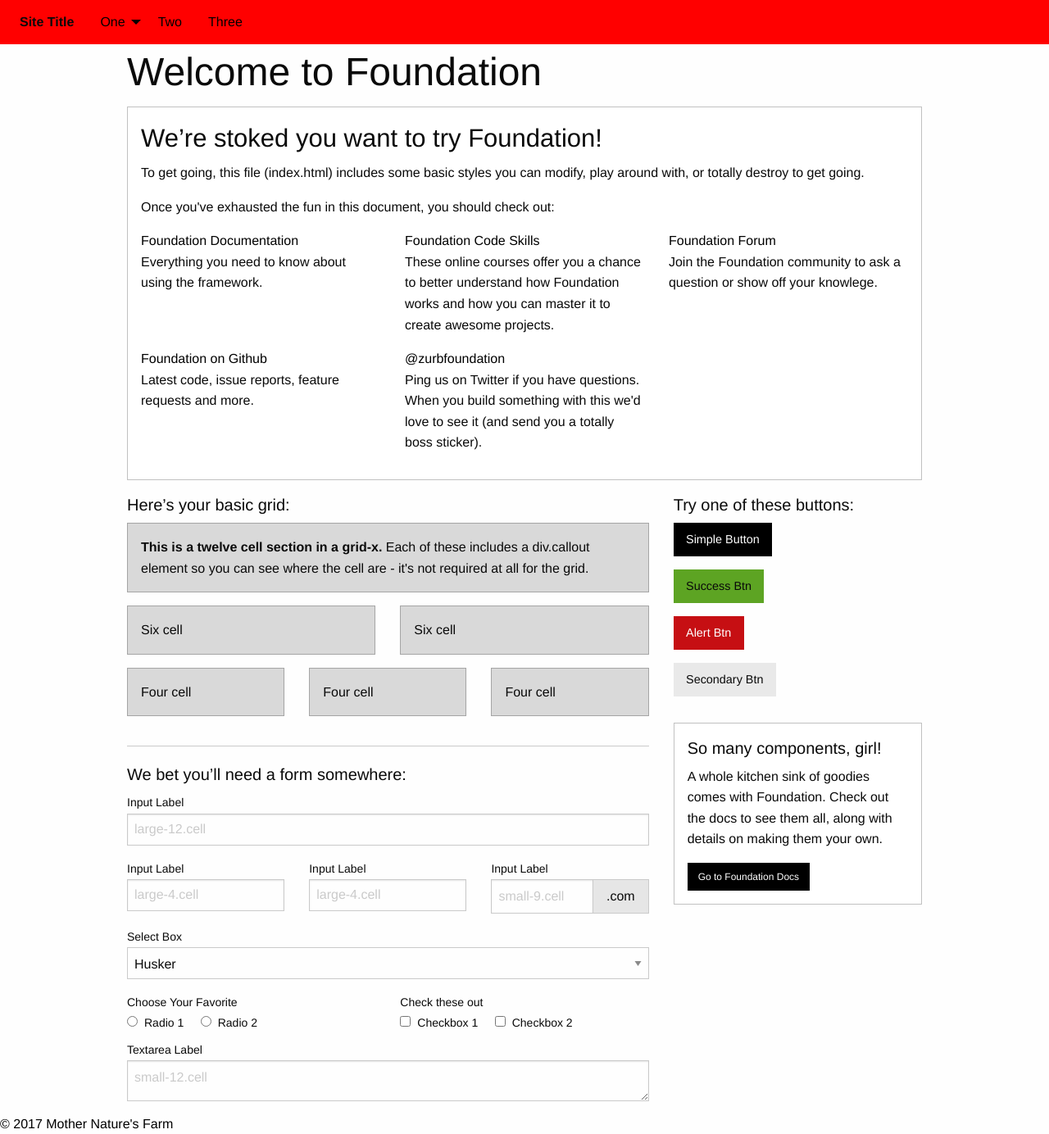
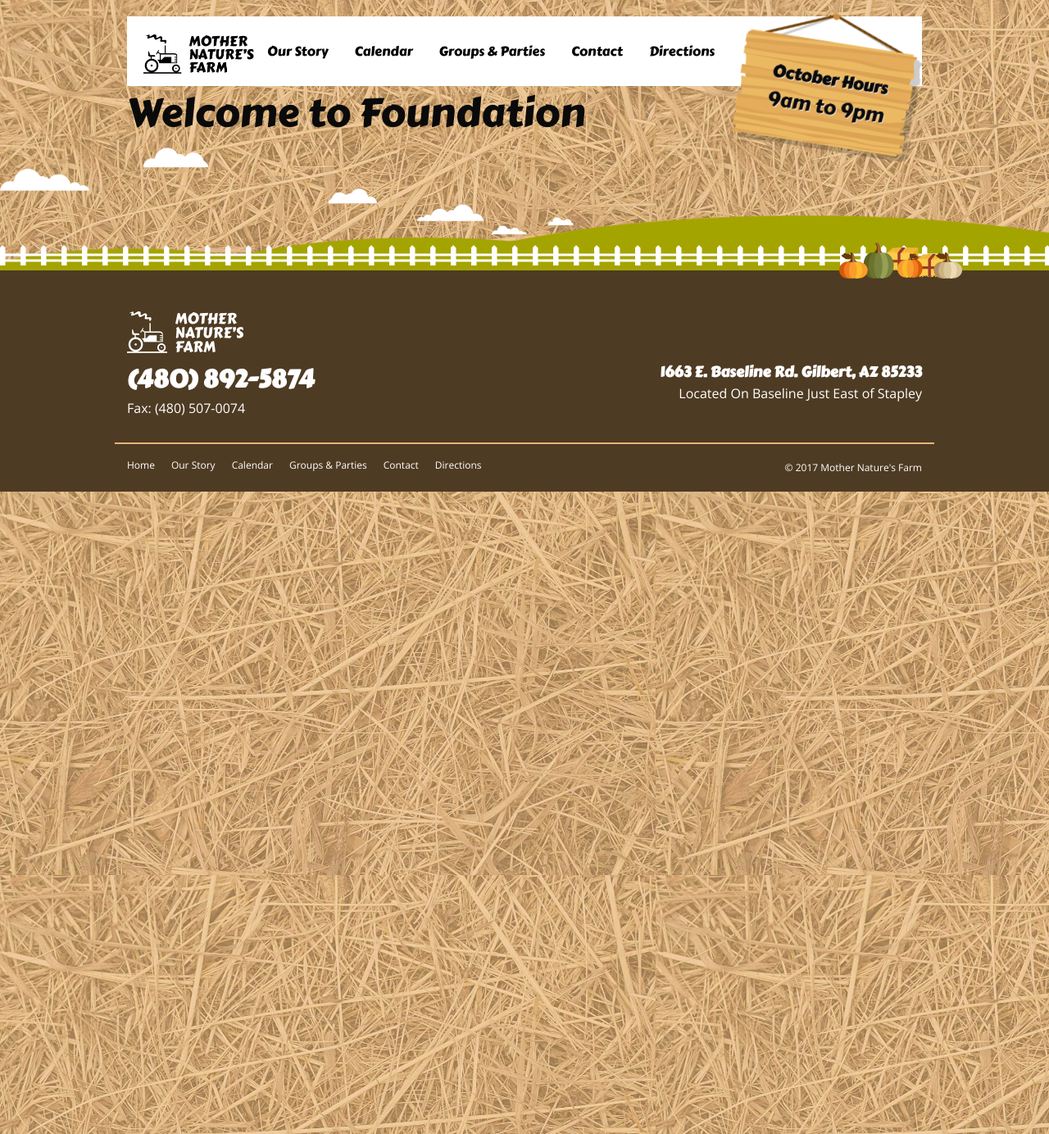
Before and after one commit to kristenzirkler/mother-natures-farm, a Jekyll site: the page built from index.html, in a window 1280 px wide. Shown: the whole page at 82% size. Built offline with Jekyll 4.4.1, drawn with Linux system fonts in a browser that asks for light colours.

Commit message:
Header & footer - desktop

```diff
--- a/_includes/footer.html
+++ b/_includes/footer.html
@@ -1,5 +1,48 @@
+<div class="footer-scene">
+	<div class="pumpkins"><img src="{{ base.url }}/img/scene-pumpkins.png" alt="Pumpkins at Mother Nature's Farm" /></div>
+	<div class="clouds">&nbsp;</div>
+	<div class="fence">&nbsp;</div>
+	<div class="grass"><img src="{{ base.url }}/img/scene-grass.png" alt="Grass on the Farm" /></div>
+	<div class="clouds medium">&nbsp;</div>
+	<div class="clouds back">&nbsp;</div>
+</div>
 <div class="footer">
-  <div class="inner">
-    <a class="logo" href="{{ site.baseurl }}/">&copy; {{ site.time | date: '%Y' }} Mother Nature's Farm</a>
-  </div>
-</div>
+
+	<div class="grid-container footer-main-row">
+		<div class="grid-x grid-padding-x">
+			<div class="large-12 cell">
+				<a href="{{ site.baseurl }}/" class="logo"><img src="{{ base.url }}/img/mothernaturesfarm-logo-white.png" alt="Mother Nature's Farm - Gilbert AZ" /></a>
+			</div>
+			<div class="large-6 cell footer-left">
+				<strong>(480) 892-5874</strong>
+				<span>Fax: (480) 507-0074<span>
+			</div>
+			<div class="large-6 cell footer-right">
+				<a href="https://www.google.com/maps?f=q&source=embed&hl=en&geocode&q=1663+E.+Baseline+RD.,+Gilbert,+AZ+85233-1542&sll=37.0625,-95.677068&sspn=54.489258,113.818359&ie=UTF8&hq&hnear=1663+E+Baseline+Rd,+Gilbert,+Maricopa,+Arizona+85233&ll=33.376412,-111.795502&spn=0.034404,0.054932&z=14&iwloc=A" target="_blank">
+				<strong>1663 E. Baseline Rd. Gilbert, AZ 85233</strong>
+				<span>Located On Baseline Just East of Stapley</span>
+				</a>
+			</div>
+		</div>
+	</div>
+	<div class="grid-container footer-bottom-line">
+		<div class="grid-x grid-padding-x">
+
+		    <div class="large-8 cell">
+				<ul class="menu">
+					<li><a href="{{ site.baseurl }}/">Home</a></li>
+					<li><a href="#">Our Story</a></li>
+					<li><a href="#">Calendar</a></li>
+					<li><a href="#">Groups &amp; Parties</a></li>
+					<li><a href="#">Contact</a></li>
+					<li><a href="#">Directions</a></li>
+				</ul>
+		    </div>
+		    <div class="large-4 cell">
+				<div class="copyright"><a href="{{ site.baseurl }}/">&copy; {{ site.time | date: '%Y' }} Mother Nature's Farm</a></div>
+		    </div>
+		</div>
+
+	</div>
+
+</div><!-- .footer -->
--- a/_includes/header.html
+++ b/_includes/header.html
@@ -1,5 +1,7 @@
-<div class="row">
-	<div class="columns">
+<div class="grid-container">
+  <div class="grid-x grid-padding-x">
+    <div class="large-12 cell">
+
 		<div class="title-bar" data-responsive-toggle="example-animated-menu" data-hide-for="medium">
 		  <button class="menu-icon" type="button" data-toggle></button>
 		  <div class="title-bar-title">Menu</div>
@@ -7,19 +9,22 @@
 
 		<div class="top-bar" id="example-animated-menu" data-animate="hinge-in-from-top spin-out">
 		  <div class="top-bar-left">
-	    <ul class="dropdown menu" data-dropdown-menu>
-	      <li class="menu-text">Site Title</li>
-	      <li>
-	        <a href="#">One</a>
-	        <ul class="menu vertical">
-	          <li><a href="#">One</a></li>
-	          <li><a href="#">Two</a></li>
-	          <li><a href="#">Three</a></li>
+		    <ul class="menu">
+		      <li class="menu-logo"><a href="#"><img src="{{ base.url }}/img/mothernaturesfarm-logo.png" alt="Mother Nature's Farm - Gilbert AZ" /></a></li>
+		      <li><a href="#">Our Story</a></li>
+		      <li><a href="#">Calendar</a></li>
+		      <li><a href="#">Groups &amp; Parties</a></li>
+		      <li><a href="#">Contact</a></li>
+		      <li><a href="#">Directions</a></li>
 		    </ul>
-	      </li>
-	      <li><a href="#">Two</a></li>
-	      <li><a href="#">Three</a></li>
-	    </ul>
+		  </div>
+			<div class="top-bar-right">
+				<div class="top-bar-hours">
+					<strong>October Hours</strong>
+					<em>9am to 9pm</em>
 				</div>
 			</div>
 		</div>
+	</div>
+  </div>
+</div>
--- a/_layouts/default.html
+++ b/_layouts/default.html
@@ -19,6 +19,9 @@
 
   <link rel="stylesheet" href="{{ site.baseurl }}/css/foundation.css">
   <link rel="stylesheet" href="{{ site.baseurl }}/css/style.css">
+
+  <!-- Custom Fonts -->
+  <link href="https://fonts.googleapis.com/css?family=Carter+One|Open+Sans:400,800" rel="stylesheet">
 
   <!-- replace with only the icons needed
   <link rel="stylesheet" href="http://maxcdn.bootstrapcdn.com/font-awesome/4.3.0/css/font-awesome.min.css"-->
--- a/css/style.scss
+++ b/css/style.scss
@@ -2,4 +2,6 @@
 ---
 
 @import '_variables';
+@import 'typography';
+
 @import 'site-frame';
--- a/index.html
+++ b/index.html
@@ -14,7 +14,7 @@
           <h1>Welcome to Foundation</h1>
         </div>
       </div>
-
+{% if 1==2 %}
       <div class="grid-x grid-padding-x">
         <div class="large-12 cell">
           <div class="callout">
@@ -43,11 +43,9 @@
           </div>
         </div>
       </div>
-
       <div class="grid-x grid-padding-x">
         <div class="large-8 medium-8 cell">
           <h5>Here&rsquo;s your basic grid:</h5>
-          <!-- Grid Example -->
 
           <div class="grid-x grid-padding-x">
             <div class="large-12 cell">
@@ -160,4 +158,5 @@
           </div>
         </div>
       </div>
+{% endif %}
     </div>
--- a/scss/_variables.scss
+++ b/scss/_variables.scss
@@ -1,8 +1,7 @@
-$body-background: #fff;
-
-$page-background: $body-background;
-
-$main-color: #f00;
+$brand-tan: #E5B57A;
+$brand-blue: #5098CB;
+$brand-green: #00BB98;
+$brand-brown: #4E3B23;
 
 $white: #fff;
 $gray-lightest: #f5f4f2;
@@ -10,18 +9,24 @@
 $gray: #8d9095;
 $black: #000;
 
-$font-family: 'HelveticaNeue-Light', 'Helvetica Neue Light', 'Helvetica Neue', Helvetica, Arial, 'Lucida Grande', sans-serif;
-$accent-font: Arial, 'Lucida Grande', sans-serif;
+$body-background: $brand-tan;
+$page-background: $white;
+
+$main-color: $black;
+
+$font-family: 'Open Sans',  Arial, Helvetica, 'Lucida Grande', sans-serif;
+$accent-font: 'Carter One', 'Arial-Black', Arial, Helvetica, 'Lucida Grande', sans-serif;
 
 $font-color: $black;
 $link: $main-color;
+$link-hover: $brand-tan;
 
 $error: #d92424;
 
-$page-size: 960px;
+//$page-size: 990px;
 
-$desktop-side-space: 20px;
-$mobile-side-space: 30px;
+//$desktop-side-space: 20px;
+//$mobile-side-space: 30px;
 
 @mixin transition($transitions) {
     -webkit-transition: $transitions;
--- a/scss/site-frame.scss
+++ b/scss/site-frame.scss
@@ -1,12 +1,185 @@
-$nav-height: 60px;
-$footer-height: 50px;
+$nav-height: 85px;
+//$footer-height: 50px;
 
 body {
-//	margin-top: $nav-height;
+	background-color: $body-background;
+	background-image: url('../img/sitebg.jpg');
+	background-size: 800px 534px;
 }
 .top-bar, .top-bar ul {
-	background: $main-color;
+	background: $page-background;
 }
+.top-bar {
+	margin-top: 20px;
+	padding: 0 20px;
+	position: relative;
+}
+.top-bar-hours {
+	position: absolute;
+	top: -7px;
+	right: 0;
+	z-index: 10;
+	background-image: url('../img/hours-sign.png');
+	background-repeat: no-repeat;
+	background-position: top left;
+	background-size: 225px 173px;
+	width: 225px;
+	height: 173px;
+	text-align: center;
+	padding-top: 70px;
+	strong, em {
+		font-size: 20px;
+		display: block;
+		font-style: normal;
+		font-family: $accent-font;
+		text-shadow: 1px 1px 0 lighten($brand-tan,20);
+	}
+	em {
+		font-size: 24px;
+	}
+	transform: rotate(9deg);
+	animation: hours-sign 10s forwards infinite;
+}
+// Keyframes
+@keyframes hours-sign {
+  0% {
+  	transform: rotate(9deg);
+  }
+  4% {
+  	transform: rotate(5deg);
+  }
+  10% {
+  	transform: rotate(9deg);
+  }
+}
+.top-bar-left .menu {
+	height: $nav-height;
+	line-height: $nav-height;
+	a {
+		display: inline-block;
+		font-family: $accent-font;
+		&:hover {
+			color: $link-hover;
+		}
+	}
+	.menu-logo {
+		width: 135px;
+		a {
+			padding: 0;
+		}
+		img {
+			width: 135px;
+
+		}
+	}
+}
+
+
+// Footer
+.footer {
+	background: $brand-brown;
+	color: $white;
+	a {
+		color: $white;
+	}
+	.logo {
+		display: block;
+		width: 142px;
+		height: 51px;
+		margin-bottom: 10px;
+	}
+}
+.footer-main-row {
+	padding-top: 50px;
+}
+.footer-left {
+	strong {
+		display: block;
+		font-size: 30px;
+		font-family: $accent-font;
+	}
+}
+.footer-right {
+	text-align: right;
+	strong {
+		display: block;
+		font-size: 18px;
+		font-family: $accent-font;
+	}
+}
+.footer-bottom-line {
+	border-top: 2px solid $brand-tan;
+	margin-top: 30px;
+	font-size: 12px;
+	padding-top: 20px;
+	padding-bottom: 20px;
+	.menu a {
+		padding: 0 20px 0 0;
+	}
+	.copyright {
+		text-align: right;
+	}
+}
+
+.footer-scene {
+	position: relative;
+	height: 150px;
+	.pumpkins {
+		max-width: 150px;
+		position: absolute;
+		left: 80%;
+		bottom: -10px;
+		z-index: 3;
+	}
+	.clouds {
+		background-image: url('../img/scene-cloud.png');
+		background-repeat: no-repeat;
+		background-position: top left;
+		background-size: 255px 53px;
+		width: 255px;
+		height: 53px;
+
+		position: absolute;
+		left: 0; top: 0;
+		z-index: 4;
+		&.medium {
+			background-size: 190px 40px;
+			width: 190px;
+			height: 40px;
+			left: 400px; top: 50px;
+			@include transform(scaleX(-1));
+		}
+		&.back {
+			background-size: 100px 21px;
+			width: 100px;
+			height: 21px;
+			left: 600px; top: 85px;
+			z-index: 1;
+
+		}
+	}
+	.fence {
+		height: 25px;
+		background-image: url('../img/scene-fence.png');
+		background-repeat: repeat-x;
+		background-position: top left;
+		background-size: 25px 25px;
+		position: absolute;
+		left: 0; right: 0;
+		bottom: 6px;
+		z-index: 2;
+	}
+	.grass {
+		position: absolute;
+		left: 0; right: 0;
+		bottom: 0;
+		z-index: 1;
+	}
+	img {
+		width: 100%;
+	}
+}
+
 
 .hide {
 	opacity: 0;
--- /dev/null
+++ b/scss/typography.scss
@@ -0,0 +1,11 @@
+body {
+	font-family: $font-family;
+}
+h1, .h1,
+h2, .h2,
+h3, .h3,
+h4, .h4,
+h5, .h5,
+h6, .h6 {
+	font-family: $accent-font;
+}
```
Also changed, not shown: img/hours-sign.png (added), img/mothernaturesfarm-logo-white.png (added), img/mothernaturesfarm-logo.png (added), img/scene-cloud.png (added), img/scene-fence.png (added), img/scene-grass.png (added), img/scene-pumpkins.png (added), img/sitebg.jpg (added). Lines whose indentation alone changed are shown as unchanged.
